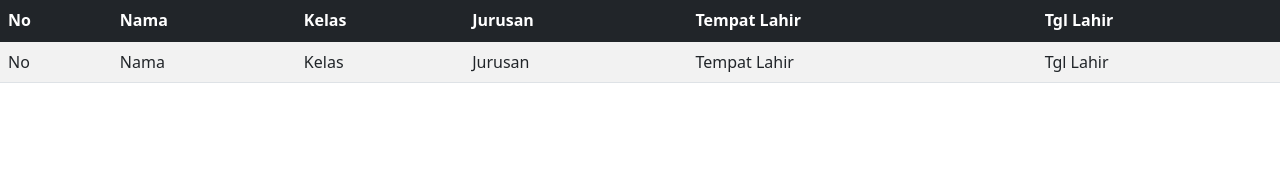
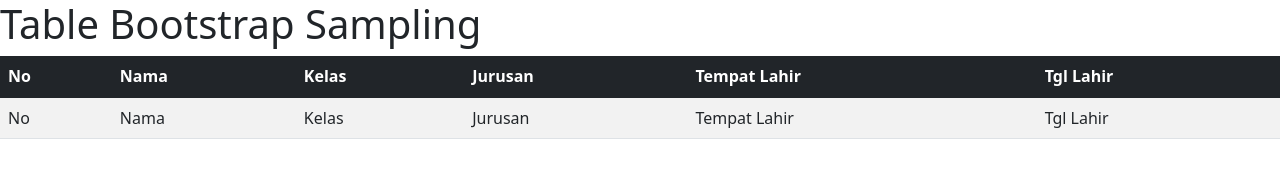
Before and after one commit to IndraNusirwan/cobahtml8112021, a plain HTML site: page index.html in a window 1280 px wide. Drawn offline with nearby package versions, Linux system fonts and the light colour scheme.

Commit message:
Menambahkan h1 diatas table

```diff
--- a/index.html
+++ b/index.html
@@ -14,6 +14,7 @@
 </head>
 
 <body>
+    <h1>Table Bootstrap Sampling</h1>
     <table class="table table-striped">
         <thead class="bg-dark table-dark">
             <tr>
```
